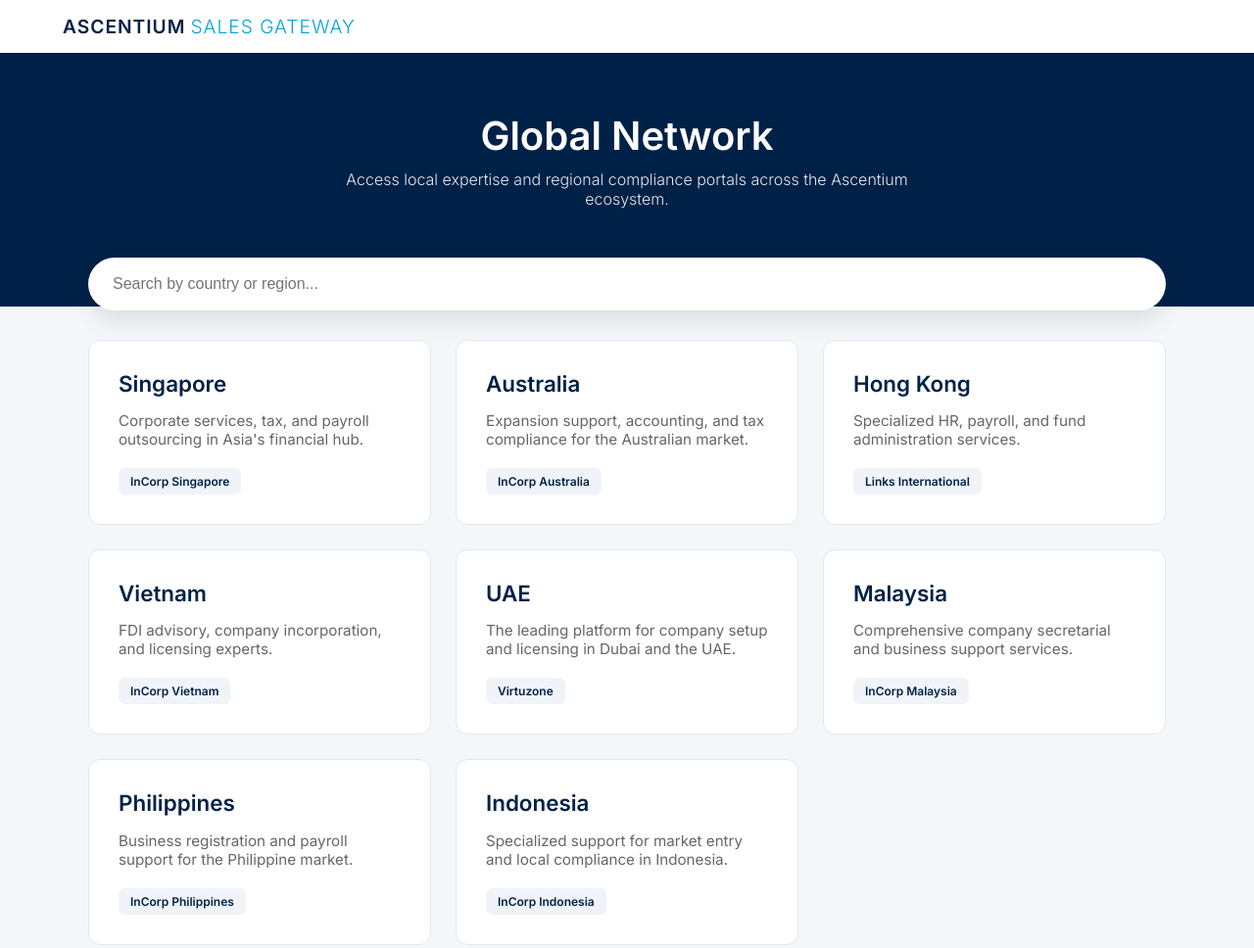
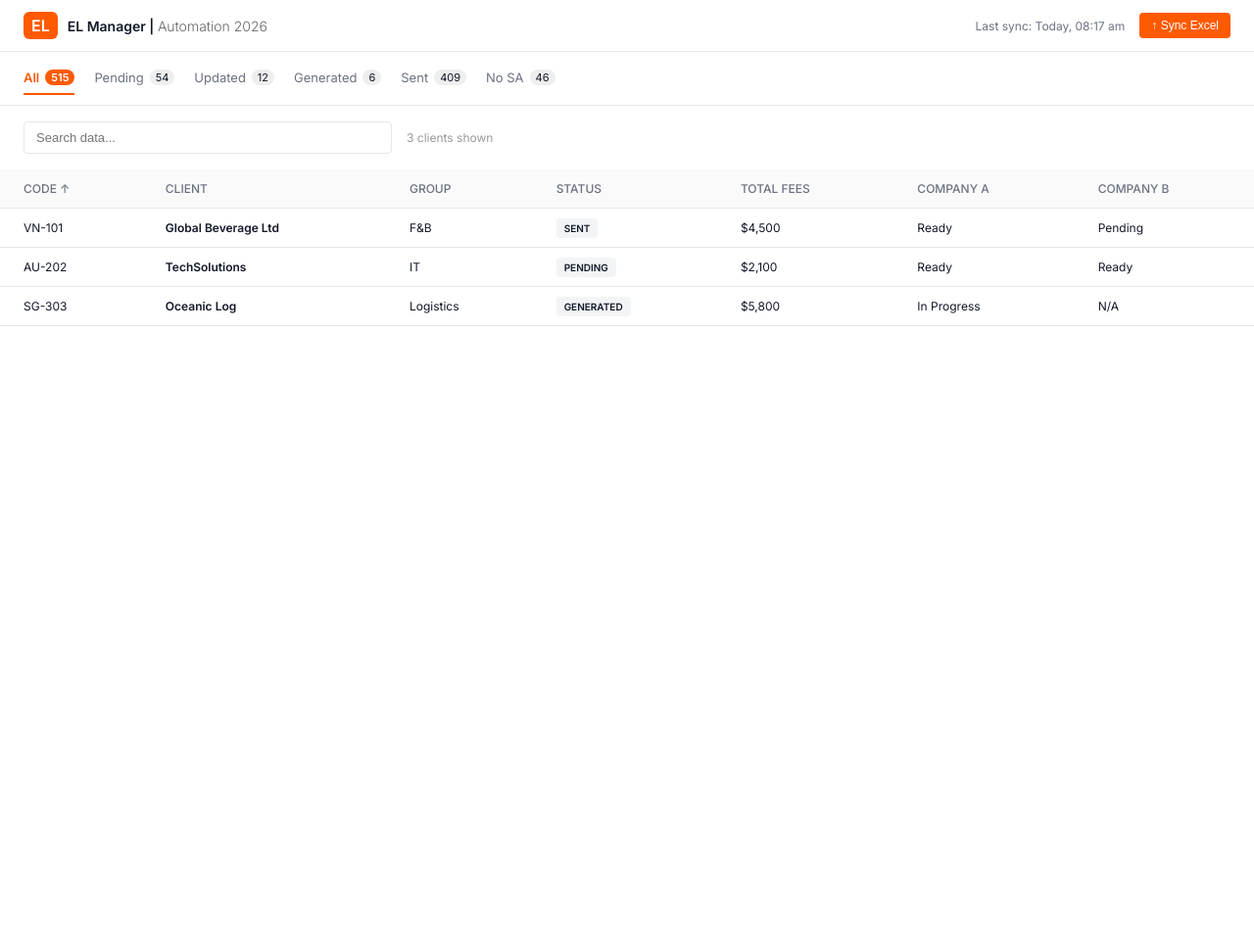
Before and after one commit to AIEric98/Web-Practice, a plain HTML site: page index.html in a window 1280 px wide. Shown: the top 968 px of the page at 98% size. After the commit the page ends 800 px from the top, so only its background shows below. Drawn offline with Linux system fonts and the light colour scheme.

Commit message:
Name change

```diff
--- a/index.html
+++ b/index.html
@@ -3,251 +3,272 @@
 <head>
     <meta charset="UTF-8">
     <meta name="viewport" content="width=device-width, initial-scale=1.0">
-    <title>Ascentium | Global Sales Gateway</title>
-    <link href="https://fonts.googleapis.com/css2?family=Inter:wght@300;400;600&display=swap" rel="stylesheet">
-
+    <title>EL Manager | Interactive Dashboard</title>
+    <link href="https://fonts.googleapis.com/css2?family=Inter:wght@300;400;500;600&display=swap" rel="stylesheet">
     <style>
-        /* --- CSS (The Style) --- */
         :root {
-            --primary: #002147; /* Ascentium Navy */
-            --accent: #00a3e0;  /* Bright Blue */
-            --bg: #f4f7f9;
-            --text: #333;
-            --white: #ffffff;
+            --primary-orange: #ff5a00;
+            --bg-light: #f9fafb;
+            --border-color: #e5e7eb;
+            --text-main: #111827;
+            --text-muted: #6b7280;
         }
 
         body {
             font-family: 'Inter', sans-serif;
-            background-color: var(--bg);
-            color: var(--text);
+            background-color: #ffffff;
+            color: var(--text-main);
             margin: 0;
             padding: 0;
         }
 
-        .navbar {
-            background: var(--white);
-            padding: 15px 5%;
+        /* Top Header Bar */
+        .header {
+            display: flex;
+            justify-content: space-between;
+            align-items: center;
+            padding: 12px 24px;
+            border-bottom: 1px solid var(--border-color);
+        }
+
+        .logo-section {
             display: flex;
             align-items: center;
-            box-shadow: 0 2px 10px rgba(0,0,0,0.05);
-            position: sticky;
-            top: 0;
-            z-index: 1000;
+            gap: 10px;
         }
 
-        .logo {
+        .logo-icon {
+            background: var(--primary-orange);
+            color: white;
+            padding: 4px 8px;
+            border-radius: 6px;
+            font-weight: bold;
+        }
+
+        .header-title {
             font-weight: 600;
-            font-size: 1.2rem;
-            letter-spacing: 1px;
-            color: var(--primary);
+            font-size: 14px;
+        }
+
+        .sync-info {
+            font-size: 12px;
+            color: var(--text-muted);
+            display: flex;
+            align-items: center;
+            gap: 15px;
+        }
+
+        /* Tabs Section */
+        .tabs-container {
+            padding: 10px 24px;
+            display: flex;
+            gap: 20px;
+            border-bottom: 1px solid var(--border-color);
+            background: #fff;
+        }
+
+        .tab {
+            font-size: 13px;
+            padding: 8px 0;
+            cursor: pointer;
+            color: var(--text-muted);
+            display: flex;
+            align-items: center;
+            gap: 6px;
+            border-bottom: 2px solid transparent;
+            transition: all 0.2s;
+        }
+
+        .tab:hover { color: var(--text-main); }
+
+        .tab.active {
+            color: var(--primary-orange);
+            border-bottom: 2px solid var(--primary-orange);
+            font-weight: 600;
+        }
+
+        .tab-count {
+            background: #eee;
+            padding: 1px 6px;
+            border-radius: 10px;
+            font-size: 11px;
+            color: var(--text-main);
+        }
+
+        .tab.active .tab-count {
+            background: var(--primary-orange);
+            color: white;
+        }
+
+        /* Search Area */
+        .search-area {
+            padding: 16px 24px;
+            display: flex;
+            align-items: center;
+            gap: 15px;
+        }
+
+        .search-input {
+            width: 350px;
+            padding: 8px 12px;
+            border: 1px solid var(--border-color);
+            border-radius: 4px;
+            font-size: 13px;
+            outline: none;
+        }
+
+        /* Table Section */
+        .table-container { width: 100%; overflow-x: auto; }
+
+        table { width: 100%; border-collapse: collapse; font-size: 12px; }
+
+        th {
+            text-align: left;
+            padding: 12px 24px;
+            background: #fafafa;
+            color: var(--text-muted);
+            font-weight: 500;
+            border-bottom: 1px solid var(--border-color);
             text-transform: uppercase;
         }
 
-        .logo span {
-            color: var(--accent);
-            font-weight: 300;
-            margin-left: 5px;
-        }
+        td { padding: 12px 24px; border-bottom: 1px solid var(--border-color); }
 
-        .hero {
-            background: var(--primary);
-            color: var(--white);
-            text-align: center;
-            padding: 60px 20px 100px;
-        }
-
-        .hero h1 {
-            margin: 0;
-            font-size: 2.5rem;
+        .status-pill {
+            background: #f3f4f6;
+            padding: 4px 8px;
+            border-radius: 4px;
+            font-size: 10px;
             font-weight: 600;
         }
 
-        .hero p {
-            font-weight: 300;
-            opacity: 0.9;
-            max-width: 600px;
-            margin: 10px auto 0;
+        .btn {
+            padding: 6px 12px;
+            border-radius: 4px;
+            font-size: 12px;
+            cursor: pointer;
+            border: 1px solid var(--border-color);
         }
 
-        .container {
-            max-width: 1100px;
-            margin: -50px auto 50px;
-            padding: 0 20px;
-        }
-
-        .search-container {
-            margin-bottom: 30px;
-        }
-
-        #countrySearch {
-            width: 100%;
-            padding: 18px 25px;
-            border-radius: 50px;
-            border: none;
-            box-shadow: 0 10px 25px rgba(0,0,0,0.1);
-            font-size: 16px;
-            outline: none;
-            box-sizing: border-box;
-        }
-
-        .grid {
-            display: grid;
-            grid-template-columns: repeat(auto-fill, minmax(280px, 1fr));
-            gap: 25px;
-        }
-
-        .card {
-            background: var(--white);
-            padding: 30px;
-            border-radius: 12px;
-            text-decoration: none;
-            color: inherit;
-            transition: all 0.3s ease;
-            display: flex;
-            flex-direction: column;
-            justify-content: space-between;
-            border: 1px solid #e1e8ed;
-        }
-
-        .card:hover {
-            transform: translateY(-8px);
-            box-shadow: 0 15px 30px rgba(0,33,71,0.1);
-            border-color: var(--accent);
-        }
-
-        .card h3 {
-            margin: 0 0 10px 0;
-            color: var(--primary);
-            font-size: 1.4rem;
-        }
-
-        .card p {
-            font-size: 0.95rem;
-            color: #666;
-            margin-bottom: 20px;
-            flex-grow: 1;
-        }
-
-        .brand-tag {
-            font-size: 0.75rem;
-            background: #f0f4f8;
-            padding: 6px 12px;
-            border-radius: 6px;
-            font-weight: 600;
-            color: var(--primary);
-            align-self: flex-start;
-        }
-
-        footer {
-            text-align: center;
-            padding: 40px;
-            color: #999;
-            font-size: 0.85rem;
-        }
+        .btn-orange { background: var(--primary-orange); color: white; border: none; }
     </style>
 </head>
 <body>
 
-    <nav class="navbar">
-        <div class="logo">ASCENTIUM<span>SALES GATEWAY</span></div>
-    </nav>
+    <div class="header">
+        <div class="logo-section">
+            <div class="logo-icon">EL</div>
+            <span class="header-title">EL Manager | <span style="font-weight: 300; color: #666;">Automation 2026</span></span>
+        </div>
+        <div class="sync-info">
+            <span id="sync-time">Last sync: Today, 08:17 am</span>
+            <button class="btn btn-orange">↑ Sync Excel</button>
+        </div>
+    </div>
 
-    <header class="hero">
-        <h1>Global Network</h1>
-        <p>Access local expertise and regional compliance portals across the Ascentium ecosystem.</p>
-    </header>
+    <div class="tabs-container" id="tabs">
+        <div class="tab active" onclick="switchTab('All')">All <span class="tab-count">515</span></div>
+        <div class="tab" onclick="switchTab('Pending')">Pending <span class="tab-count">54</span></div>
+        <div class="tab" onclick="switchTab('Updated')">Updated <span class="tab-count">12</span></div>
+        <div class="tab" onclick="switchTab('Generated')">Generated <span class="tab-count">6</span></div>
+        <div class="tab" onclick="switchTab('Sent')">Sent <span class="tab-count">409</span></div>
+        <div class="tab" onclick="switchTab('No SA')">No SA <span class="tab-count">46</span></div>
+    </div>
 
-    <main class="container">
-        <div class="search-container">
-            <input type="text" id="countrySearch" placeholder="Search by country or region..." onkeyup="filterCountries()">
-        </div>
+    <div class="search-area">
+        <input type="text" id="elSearch" class="search-input" placeholder="Search data..." onkeyup="filterTable()">
+        <span id="client-count" style="color: #999; font-size: 12px;">515 clients shown</span>
+    </div>
 
-        <div class="grid" id="countryGrid">
-            <a href="https://incorp.asia/singapore/" class="card" target="_blank">
-                <div>
-                    <h3>Singapore</h3>
-                    <p>Corporate services, tax, and payroll outsourcing in Asia's financial hub.</p>
-                </div>
-                <span class="brand-tag">InCorp Singapore</span>
-            </a>
-
-            <a href="https://incorp.asia/australia/" class="card" target="_blank">
-                <div>
-                    <h3>Australia</h3>
-                    <p>Expansion support, accounting, and tax compliance for the Australian market.</p>
-                </div>
-                <span class="brand-tag">InCorp Australia</span>
-            </a>
-
-            <a href="https://linksinternational.com/hong-kong-hr-outsourcing/" class="card" target="_blank">
-                <div>
-                    <h3>Hong Kong</h3>
-                    <p>Specialized HR, payroll, and fund administration services.</p>
-                </div>
-                <span class="brand-tag">Links International</span>
-            </a>
-
-            <a href="https://incorp.asia/vietnam/" class="card" target="_blank">
-                <div>
-                    <h3>Vietnam</h3>
-                    <p>FDI advisory, company incorporation, and licensing experts.</p>
-                </div>
-                <span class="brand-tag">InCorp Vietnam</span>
-            </a>
-
-            <a href="https://vz.ae/" class="card" target="_blank">
-                <div>
-                    <h3>UAE</h3>
-                    <p>The leading platform for company setup and licensing in Dubai and the UAE.</p>
-                </div>
-                <span class="brand-tag">Virtuzone</span>
-            </a>
-
-            <a href="https://incorp.asia/malaysia/" class="card" target="_blank">
-                <div>
-                    <h3>Malaysia</h3>
-                    <p>Comprehensive company secretarial and business support services.</p>
-                </div>
-                <span class="brand-tag">InCorp Malaysia</span>
-            </a>
-
-            <a href="https://incorp.asia/philippines/" class="card" target="_blank">
-                <div>
-                    <h3>Philippines</h3>
-                    <p>Business registration and payroll support for the Philippine market.</p>
-                </div>
-                <span class="brand-tag">InCorp Philippines</span>
-            </a>
-
-            <a href="https://incorp.asia/indonesia/" class="card" target="_blank">
-                <div>
-                    <h3>Indonesia</h3>
-                    <p>Specialized support for market entry and local compliance in Indonesia.</p>
-                </div>
-                <span class="brand-tag">InCorp Indonesia</span>
-            </a>
-        </div>
-    </main>
-
-    <footer>
-        &copy; 2026 Ascentium Group. Internal Use Only.
-    </footer>
+    <div class="table-container">
+        <table>
+            <thead>
+                <tr>
+                    <th>Code ↑</th>
+                    <th>Client</th>
+                    <th>Group</th>
+                    <th>Status</th>
+                    <th>Total Fees</th>
+                    <th>Company A</th>
+                    <th>Company B</th>
+                </tr>
+            </thead>
+            <tbody id="table-body">
+                </tbody>
+        </table>
+    </div>
 
     <script>
-        /* --- JavaScript (The Logic) --- */
-        function filterCountries() {
-            let input = document.getElementById('countrySearch').value.toLowerCase();
-            let cards = document.getElementsByClassName('card');
+        // Dummy Data Store
+        const dataStore = {
+            'All': [
+                { code: 'VN-101', client: 'Global Beverage Ltd', group: 'F&B', status: 'SENT', fees: '$4,500', a: 'Ready', b: 'Pending' },
+                { code: 'AU-202', client: 'TechSolutions', group: 'IT', status: 'PENDING', fees: '$2,100', a: 'Ready', b: 'Ready' },
+                { code: 'SG-303', client: 'Oceanic Log', group: 'Logistics', status: 'GENERATED', fees: '$5,800', a: 'In Progress', b: 'N/A' }
+            ],
+            'Pending': [
+                { code: 'AU-202', client: 'TechSolutions', group: 'IT', status: 'PENDING', fees: '$2,100', a: 'Ready', b: 'Ready' },
+                { code: 'ID-991', client: 'Bali Resorts', group: 'Leisure', status: 'PENDING', fees: '$9,200', a: 'In Progress', b: 'Pending' }
+            ],
+            'Updated': [
+                { code: 'HK-404', client: 'Peak Finance', group: 'Banking', status: 'UPDATED', fees: '$12,000', a: 'Ready', b: 'Ready' }
+            ],
+            'Generated': [
+                { code: 'SG-303', client: 'Oceanic Log', group: 'Logistics', status: 'GENERATED', fees: '$5,800', a: 'In Progress', b: 'N/A' }
+            ],
+            'Sent': [
+                { code: 'VN-101', client: 'Global Beverage Ltd', group: 'F&B', status: 'SENT', fees: '$4,500', a: 'Ready', b: 'Pending' }
+            ],
+            'No SA': [
+                { code: 'MY-707', client: 'KL Manufacturing', group: 'Industrial', status: 'NO SA', fees: '$0', a: 'Not Started', b: 'Not Started' }
+            ]
+        };
 
-            for (let i = 0; i < cards.length; i++) {
-                let text = cards[i].textContent.toLowerCase();
-                if (text.includes(input)) {
-                    cards[i].style.display = "";
-                } else {
-                    cards[i].style.display = "none";
-                }
+        // Function to switch tabs
+        function switchTab(category) {
+            // Update Tab UI
+            const tabs = document.querySelectorAll('.tab');
+            tabs.forEach(t => t.classList.remove('active'));
+            event.currentTarget.classList.add('active');
+
+            // Update Table
+            renderTable(category);
+        }
+
+        // Function to render rows
+        function renderTable(category) {
+            const tbody = document.getElementById('table-body');
+            const clients = dataStore[category] || [];
+
+            tbody.innerHTML = ''; // Clear current table
+
+            clients.forEach(item => {
+                const row = `<tr>
+                    <td>${item.code}</td>
+                    <td><strong>${item.client}</strong></td>
+                    <td>${item.group}</td>
+                    <td><span class="status-pill">${item.status}</span></td>
+                    <td>${item.fees}</td>
+                    <td>${item.a}</td>
+                    <td>${item.b}</td>
+                </tr>`;
+                tbody.innerHTML += row;
+            });
+
+            document.getElementById('client-count').innerText = `${clients.length} clients shown`;
+        }
+
+        // Basic Filter
+        function filterTable() {
+            let input = document.getElementById('elSearch').value.toLowerCase();
+            let rows = document.getElementById('table-body').getElementsByTagName('tr');
+            for (let row of rows) {
+                row.style.display = row.textContent.toLowerCase().includes(input) ? "" : "none";
             }
         }
+
+        // Initialize with 'All' data
+        window.onload = () => renderTable('All');
     </script>
 </body>
 </html>
```
